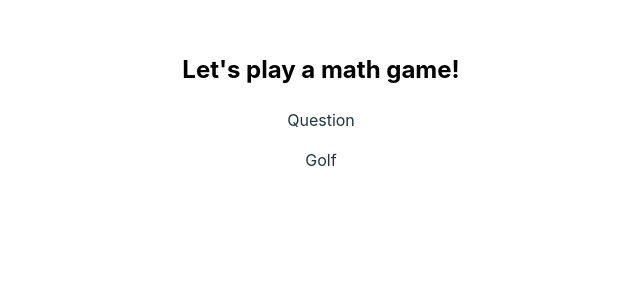
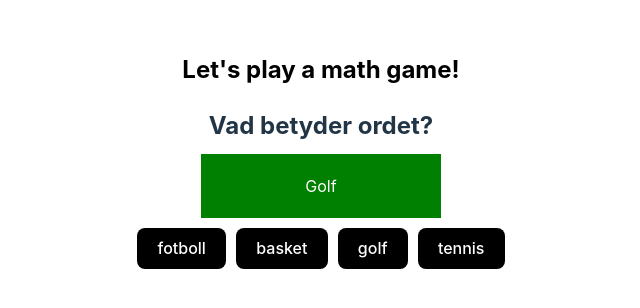
Before and after one commit to Technigo/final-boiler-plate-monorepo, a React (Vite) app in the folder frontend/: page /play/math in a window 1280 px wide. Shown: the top 308 px of the page, without its empty margins (319-959 px from the left). Built offline with nearby package versions, Linux system fonts and the light colour scheme.

Commit message:
worked with answer options

```diff
--- a/frontend/data/EnglishGameData.json
+++ b/frontend/data/EnglishGameData.json
@@ -3,281 +3,281 @@
     {
       "level": 1,
       "question": "Elephant",
-      "right-answer": "elefant",
-      "wrong-answer": ["lejon", "krokodil", "antilop"],
+      "rightAnswer": "elefant",
+      "wrongAnswer": ["lejon", "krokodil", "antilop"],
       "category": "animals"
     },
     {
       "level": 1,
       "question": "Tiger",
-      "right-answer": "tiger",
-      "wrong-answer": ["björn", "hund", "katt"],
+      "rightAnswer": "tiger",
+      "wrongAnswer": ["björn", "hund", "katt"],
       "category": "animals"
     },
     {
       "level": 1,
       "question": "Giraffe",
-      "right-answer": "giraff",
-      "wrong-answer": ["noshörning", "elefant", "apa"],
+      "rightAnswer": "giraff",
+      "wrongAnswer": ["noshörning", "elefant", "apa"],
       "category": "animals"
     },
     {
       "level": 1,
       "question": "Monkey",
-      "right-answer": "apa",
-      "wrong-answer": ["elefant", "katt", "fågel"],
+      "rightAnswer": "apa",
+      "wrongAnswer": ["elefant", "katt", "fågel"],
       "category": "animals"
     },
     {
       "level": 1,
       "question": "Lion",
-      "right-answer": "lejon",
-      "wrong-answer": [ "tiger", "elefant", "häst"],
+      "rightAnswer": "lejon",
+      "wrongAnswer": [ "tiger", "elefant", "häst"],
       "category": "animals"
     },
     {
       "level": 1,
       "question": "Zebra",
-      "right-answer": "zebra",
-      "wrong-answer": ["giraff", "elefant", "ko"],
+      "rightAnswer": "zebra",
+      "wrongAnswer": ["giraff", "elefant", "ko"],
       "category": "animals"
     },
     {
       "level": 1,
       "question": "Dolphin",
-      "right-answer": "delfin",
-      "wrong-answer": [ "val", "haj", "fisk"],
+      "rightAnswer": "delfin",
+      "wrongAnswer": [ "val", "haj", "fisk"],
       "category": "animals"
     },
     {
       "level": 1,
       "question": "Penguin",
-      "right-answer": "pingvin",
-      "wrong-answer": ["elefant", "papegoja", "fågel"],
+      "rightAnswer": "pingvin",
+      "wrongAnswer": ["elefant", "papegoja", "fågel"],
       "category": "animals"
     },
     {
       "level": 1,
       "question": "Kangaroo",
-      "right-answer": "känguru",
-      "wrong-answer": [ "koala", "elefant", "lejon"],
+      "rightAnswer": "känguru",
+      "wrongAnswer": [ "koala", "elefant", "lejon"],
       "category": "animals"
     },
     {
       "level": 1,
       "question": "Eagle",
-      "right-answer": "örn",
-      "wrong-answer": ["falk", "fladdermus", "fisk"],
+      "rightAnswer": "örn",
+      "wrongAnswer": ["falk", "fladdermus", "fisk"],
       "category": "animals"
     },
     {
       "level": 1,
       "question": "Blue",
-      "right-answer": "blå",
-      "wrong-answer": ["gul", "röd", "grön"],
+      "rightAnswer": "blå",
+      "wrongAnswer": ["gul", "röd", "grön"],
       "category": "colors"
     },
     {
       "level": 1,
       "question": "Green",
-      "right-answer": "grön",
-      "wrong-answer": ["blå", "rosa", "svart"],
+      "rightAnswer": "grön",
+      "wrongAnswer": ["blå", "rosa", "svart"],
       "category": "colors"
     },
     {
       "level": 1,
       "question": "Red",
-      "right-answer": "röd",
-      "wrong-answer": ["gul", "blå", "lila"],
+      "rightAnswer": "röd",
+      "wrongAnswer": ["gul", "blå", "lila"],
       "category": "colors"
     },
     {
       "level": 1,
       "question": "Yellow",
-      "right-answer": "gul",
-      "wrong-answer": ["blå", "röd", "vit"],
+      "rightAnswer": "gul",
+      "wrongAnswer": ["blå", "röd", "vit"],
       "category": "colors"
     },
     {
       "level": 1,
       "question": "Purple",
-      "right-answer": "lila",
-      "wrong-answer": ["orange", "grön", "rosa"],
+      "rightAnswer": "lila",
+      "wrongAnswer": ["orange", "grön", "rosa"],
       "category": "colors"
     },
     {
       "level": 1,
       "question": "Orange",
-      "right-answer": "orange",
-      "wrong-answer": ["röd", "gul", "brun"],
+      "rightAnswer": "orange",
+      "wrongAnswer": ["röd", "gul", "brun"],
       "category": "colors"
     },
     {
       "level": 1,
       "question": "Pink",
-      "right-answer":"rosa",
-      "wrong-answer": ["lila", "blå", "grön"],
+      "rightAnswer":"rosa",
+      "wrongAnswer": ["lila", "blå", "grön"],
       "category": "colors"
     },
     {
       "level": 1,
       "question": "Brown",
-      "right-answer": "brun",
-      "wrong-answer": ["grön", "röd", "gul"],
+      "rightAnswer": "brun",
+      "wrongAnswer": ["grön", "röd", "gul"],
       "category": "colors"
     },
     {
       "level": 1,
       "question": "Black",
-      "right-answer": "svart",
-      "wrong-answer": ["vit", "blå", "grå"],
+      "rightAnswer": "svart",
+      "wrongAnswer": ["vit", "blå", "grå"],
       "category": "colors"
     },
     {
       "level": 1,
       "question": "White",
-      "right-answer": "vit",
-      "wrong-answer": ["svart", "brun", "grön"],
+      "rightAnswer": "vit",
+      "wrongAnswer": ["svart", "brun", "grön"],
       "category": "colors"
     },
     {
       "level": 1,
       "question": "Football",
-      "right-answer": "fotboll",
-      "wrong-answer": ["hockey", "basket", "tennis"],
+      "rightAnswer": "fotboll",
+      "wrongAnswer": ["hockey", "basket", "tennis"],
       "category": "sports"
     },
     {
       "level": 1,
       "question": "Basketball",
-      "right-answer": "basket",
-      "wrong-answer": ["fotboll", "simning", "golf"],
+      "rightAnswer": "basket",
+      "wrongAnswer": ["fotboll", "simning", "golf"],
       "category": "sports"
     },
     {
       "level": 1,
       "question": "Tennis",
-      "right-answer": "tennis",
-      "wrong-answer": ["fotboll", "bordtennis", "volleyboll"],
+      "rightAnswer": "tennis",
+      "wrongAnswer": ["fotboll", "bordtennis", "volleyboll"],
       "category": "sports"
     },
     {
       "level": 1,
       "question": "Swimming",
-      "right-answer": "simning",
-      "wrong-answer": ["löpning", "cykling", "basket"],
+      "rightAnswer": "simning",
+      "wrongAnswer": ["löpning", "cykling", "basket"],
       "category": "sports"
     },
     {
       "level": 1,
       "question": "Running",
-      "right-answer": "löpning",
-      "wrong-answer": ["simning", "cykling", "basket"],
+      "rightAnswer": "löpning",
+      "wrongAnswer": ["simning", "cykling", "basket"],
       "category": "sports"
     },
     {
       "level": 1,
       "question": "Cycling",
-      "right-answer": "cykling",
-      "wrong-answer": ["simning", "löpning", "fotboll"],
+      "rightAnswer": "cykling",
+      "wrongAnswer": ["simning", "löpning", "fotboll"],
       "category": "sports"
     },
     {
       "level": 1,
       "question": "Volleyball",
-      "right-answer": "volleyboll",
-      "wrong-answer": ["fotboll", "basket", "tennis"],
+      "rightAnswer": "volleyboll",
+      "wrongAnswer": ["fotboll", "basket", "tennis"],
       "category": "sports"
     },
     {
       "level": 1,
       "question": "Golf",
-      "right-answer": "golf",
-      "wrong-answer": ["tennis", "fotboll", "basket"],
+      "rightAnswer": "golf",
+      "wrongAnswer": ["tennis", "fotboll", "basket"],
       "category": "sports"
     },
     {
       "level": 1,
       "question": "Hockey",
-      "right-answer": "ishockey",
-      "wrong-answer": ["fotboll", "basket", "tennis"],
+      "rightAnswer": "ishockey",
+      "wrongAnswer": ["fotboll", "basket", "tennis"],
       "category": "sports"
     },
     {
       "level": 1,
       "question": "Skiing",
-      "right-answer": "skidåkning",
-      "wrong-answer": ["simning", "löpning", "cykling"],
+      "rightAnswer": "skidåkning",
+      "wrongAnswer": ["simning", "löpning", "cykling"],
       "category": "sports"
     },
     {
       "level": 1,
       "question": "Doctor",
-      "right-answer": "läkare",
-      "wrong-answer": ["lärare", "kock", "servitör"],
+      "rightAnswer": "läkare",
+      "wrongAnswer": ["lärare", "kock", "servitör"],
       "category": "occupations"
     },
     {
       "level": 1,
       "question": "Teacher",
-      "right-answer": "lärare",
-      "wrong-answer": ["läkare", "servitör", "kock"],
+      "rightAnswer": "lärare",
+      "wrongAnswer": ["läkare", "servitör", "kock"],
       "category": "occupations"
     },
     {
       "level": 1,
       "question": "Engineer",
-      "right-answer": "ingenjör",
-      "wrong-answer": ["läkare", "advokat", "tandläkare"],
+      "rightAnswer": "ingenjör",
+      "wrongAnswer": ["läkare", "advokat", "tandläkare"],
       "category": "occupations"
     },
     {
       "level": 1,
       "question": "Chef",
-      "right-answer": "kock",
-      "wrong-answer": ["läkare", "servitör", "lärare"],
+      "rightAnswer": "kock",
+      "wrongAnswer": ["läkare", "servitör", "lärare"],
       "category": "occupations"
     },
     {
       "level": 1,
       "question": "Pilot",
-      "right-answer": "pilot",
-      "wrong-answer": ["läkare", "brandman", "polis"],
+      "rightAnswer": "pilot",
+      "wrongAnswer": ["läkare", "brandman", "polis"],
       "category": "occupations"
     },
     {
       "level": 1,
       "question": "Lawyer",
-      "right-answer": "advokat",
-      "wrong-answer": ["läkare", "ingenjör", "tandläkare"],
+      "rightAnswer": "advokat",
+      "wrongAnswer": ["läkare", "ingenjör", "tandläkare"],
       "category": "occupations"
     },
     {
       "level": 1,
       "question": "Nurse",
-      "right-answer": "sjuksköterska",
-      "wrong-answer": ["läkare", "lärare", "kock"],
+      "rightAnswer": "sjuksköterska",
+      "wrongAnswer": ["läkare", "lärare", "kock"],
       "category": "occupations"
     },
     {
       "level": 1,
       "question": "Artist",
-      "right-answer": "konstnär",
-      "wrong-answer": ["läkare", "ingenjör", "advokat"],
+      "rightAnswer": "konstnär",
+      "wrongAnswer": ["läkare", "ingenjör", "advokat"],
       "category": "occupations"
     },
     {
       "level": 1,
       "question": "Firefighter",
-      "right-answer": "brandman",
-      "wrong-answer": ["pilot", "läkare", "polis"],
+      "rightAnswer": "brandman",
+      "wrongAnswer": ["pilot", "läkare", "polis"],
       "category": "occupations"
     },
     {
       "level": 1,
       "question": "Police officer",
-      "right-answer": "polis",
-      "wrong-answer": ["läkare", "kock", "servitör"],
+      "rightAnswer": "polis",
+      "wrongAnswer": ["läkare", "kock", "servitör"],
       "category": "occupations"
     }
   ]
--- a/frontend/package.json
+++ b/frontend/package.json
@@ -13,7 +13,9 @@
   "dependencies": {
     "react": "^18.2.0",
     "react-dom": "^18.2.0",
+    "react-hook-form": "^7.51.5",
     "react-router-dom": "^6.15.0",
+    "styled-components": "^6.1.11",
     "zustand": "^4.4.6"
   },
   "devDependencies": {
--- a/frontend/src/App.jsx
+++ b/frontend/src/App.jsx
@@ -1,14 +1,17 @@
 import { BrowserRouter, Routes } from "react-router-dom";
 import routes from "./routes/routes";
+import { UserProvider } from "./contexts/UserContext";
 import "./App.css";
 
 export const App = () => {
   return (
     <>
       <BrowserRouter>
-        <main>
-          <Routes>{routes}</Routes>
-        </main>
+        <UserProvider>
+          <main>
+            <Routes>{routes}</Routes>
+          </main>
+        </UserProvider>
       </BrowserRouter>
     </>
   );
--- a/frontend/src/components/Games/Question.jsx
+++ b/frontend/src/components/Games/Question.jsx
@@ -1,3 +1,4 @@
+import styled from "styled-components";
 import englishData from "../../../data/EnglishGameData.json"
 
 export const Question = () => {
@@ -5,10 +6,60 @@ export const Question = () => {
 
   const number = Math.floor(Math.random() * english.length) + 1;
 
+  const answers = []
+
+  const generateAnswers = () => {
+    english[number].wrongAnswer.map((answer) => answers.push(answer))
+    answers.push(english[number].rightAnswer)
+    console.log(answers)
+  }
+
+  generateAnswers()
+
+  const shuffleArray = () => {
+    for (let i = answers.length - 1; i > 0; i--) {
+      let j = Math.floor(Math.random() * (i + 1));
+      [answers[i], answers[j]] = [answers[j], answers[i]];
+      console.log("New", answers)
+    }
+    return answers;
+  }
+
+  shuffleArray()
+
   return (
     <div>
-      Question
-      <p>{english[number].question}</p>
+      <Title>Vad betyder ordet?</Title>
+      <QuestionCard>{english[number].question}</QuestionCard>
+      <Answers>
+        {answers.map((answer, index) => (
+          <AnswerButton key={index}>{answer}</AnswerButton>
+        ))}
+      </Answers>
     </div>
   )
 }
+
+const Title = styled.h2`
+  margin: 0;
+`
+
+const QuestionCard = styled.div`
+  width: 200px;
+  background-color: green;
+  color: white;
+  padding: 20px;
+  margin: 10px auto;
+`
+const Answers = styled.div`
+  display: flex;
+  flex-direction: row;
+  justify-content: center;
+  flex-wrap: wrap;
+  gap: 10px;
+`;
+
+const AnswerButton = styled.button`
+  color: white;
+  background-color: black;
+`;
```
Also changed, not shown: frontend/src/components/Games/English.jsx (+7 -1 lines), frontend/src/components/Games/Math.jsx (+4 -4 lines).
